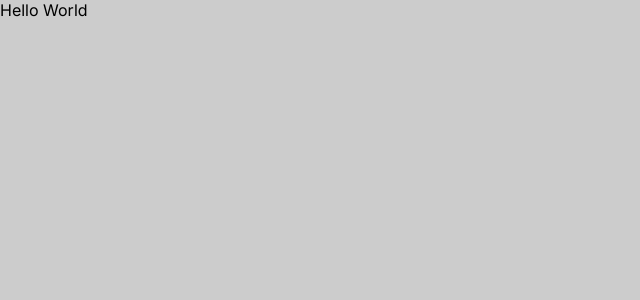
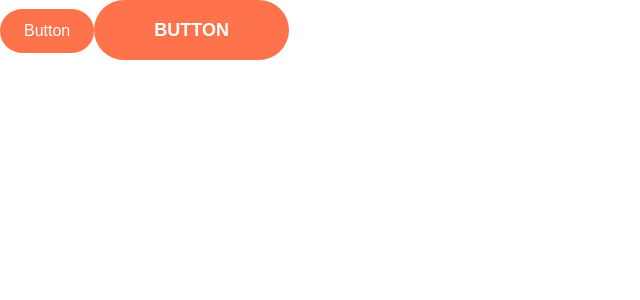
Before and after one commit to RaiseOnce/delivery-app, a Next.js app: page / in a window 1280 px wide. Shown: the top 300 px of the page, without its empty margins (0-640 px from the left). Built offline with nearby package versions, Linux system fonts and the light colour scheme.

Commit message:
btn ui is done

```diff
--- a/src/app/layout.tsx
+++ b/src/app/layout.tsx
@@ -5,7 +5,7 @@ import '../sass/globals.scss'
 const inter = Inter({ subsets: ['latin'] })
 
 export const metadata: Metadata = {
-  title: 'Create Next App',
+  title: 'Pizza App',
   description: 'Generated by create next app',
 }
 
--- a/src/app/page.tsx
+++ b/src/app/page.tsx
@@ -1,9 +1,18 @@
+'use client'
+
+import Button from '@/components/Button/Button'
 import styles from './page.module.scss'
+import { MouseEvent, useState } from 'react'
 
 export default function Home() {
+  const [counter, setCounter] = useState<number>(0)
+
   return (
     <main className={styles.main}>
-      <div>Hello World</div>
+      <Button onClick={() => setCounter(1)}>Button</Button>
+      <Button appearence="big" onClick={() => setCounter(1)}>
+        Button
+      </Button>
     </main>
   )
 }
--- /dev/null
+++ b/src/components/Button/Button.module.scss
@@ -0,0 +1,27 @@
+@import '../../sass/base';
+
+.btn {
+  border: none;
+  color: $color-white;
+  background-color: $color-main;
+  border-radius: 100px;
+  cursor: pointer;
+  transition: opacity ease 0.3;
+
+  &:hover {
+    opacity: 0.9;
+  }
+}
+
+.btnSmall {
+  padding: 12px 24px;
+  @include font-size(16px, 20px);
+  font-weight: 400;
+}
+
+.btnBig {
+  padding: 18px 60px;
+  @include font-size(18px, 24px);
+  font-weight: 600;
+  text-transform: uppercase;
+}
--- /dev/null
+++ b/src/components/Button/Button.tsx
@@ -0,0 +1,22 @@
+import React, { FC } from 'react'
+import styles from './Button.module.scss'
+import { ButtonProps } from '@/types'
+
+const Button: FC<ButtonProps> = ({
+  children,
+  appearence = 'small',
+  ...props
+}) => {
+  return (
+    <button
+      {...props}
+      className={`${styles.btn} ${
+        appearence === 'small' ? styles.btnSmall : styles.btnBig
+      }`}
+    >
+      {children}
+    </button>
+  )
+}
+
+export default Button
--- a/src/sass/_colors.scss
+++ b/src/sass/_colors.scss
@@ -2,8 +2,13 @@
 $color-white: #fff;
 $color-black: #000;
 
-$color-bg: #ccc;
+$color-bg: #fff;
 
 $color-transperent: rgba(255, 255, 255, 0);
 $color-white-transperent: rgba(255, 255, 255, 0.6);
 $color-black-transperent: rgba(0, 0, 0, 0.6);
+
+$color-main: #fe724c;
+$color-gray: #bebebe;
+$color-gray-dark: #5b5b5e;
+$color-yellow: #ffc529;
--- a/src/sass/globals.scss
+++ b/src/sass/globals.scss
@@ -4,7 +4,7 @@ html,
 body {
   padding: 0;
   margin: 0;
-  font-family: sans-serif;
+  font-family: 'Open Sans', sans-serif;
   background-color: $color-bg;
 }
 
--- /dev/null
+++ b/src/types/index.ts
@@ -0,0 +1,6 @@
+import { ButtonHTMLAttributes, ReactNode } from 'react'
+
+export interface ButtonProps extends ButtonHTMLAttributes<HTMLButtonElement> {
+  children: ReactNode
+  appearence?: 'big' | 'small'
+}
```
